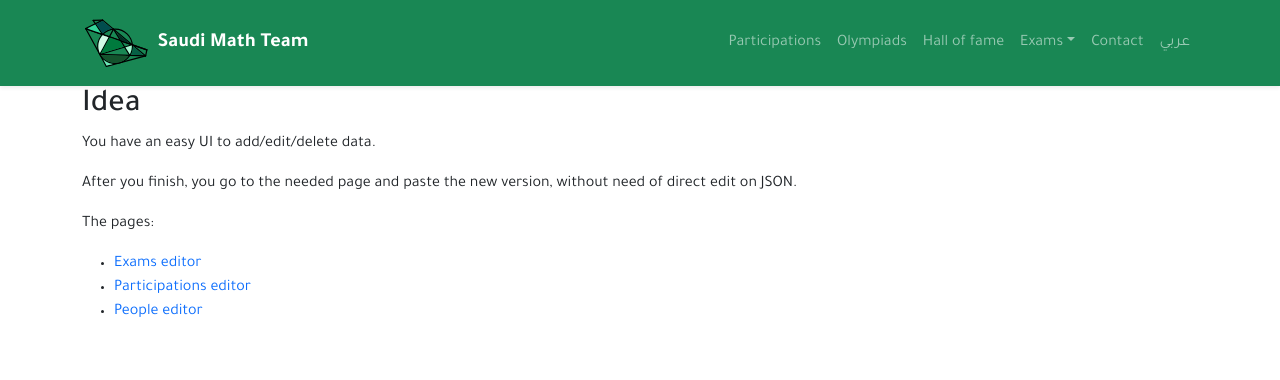
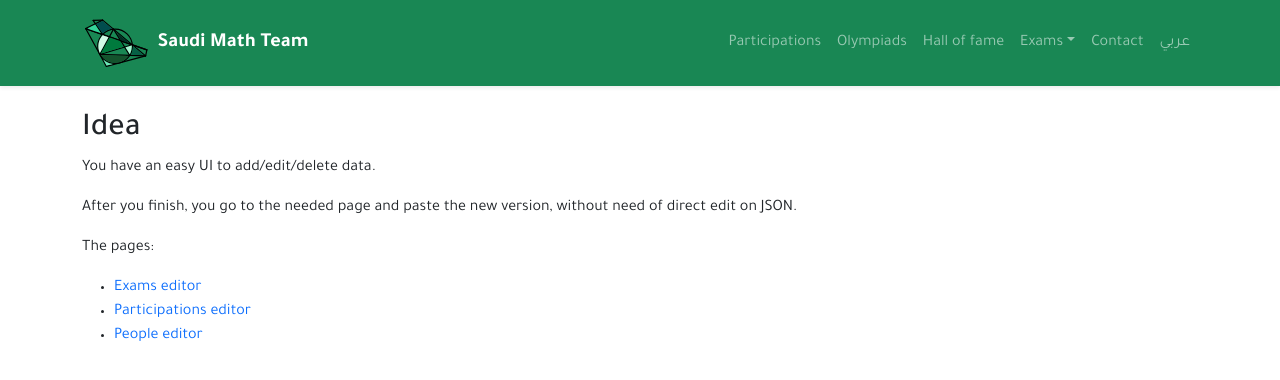
Before and after one commit to informatics-sa/math-website, a Jekyll site: the page built from root/editor/index.md, in a window 1280 px wide. Shown: the top 380 px of the page. Built offline with Jekyll 4.4.1, drawn with Linux system fonts in a browser that asks for light colours.

Commit message:
modified margins and made it global

```diff
--- a/root/_layouts/default.html
+++ b/root/_layouts/default.html
@@ -1,7 +1,7 @@
 ---
 layout: defaultnocontainer
 ---
-<div class="container">
+<div class="container mt-4">
     {{ content }}
 </div>
 <footer class="d-none w-100 mt-auto p-4">
--- a/root/_layouts/halloffame.html
+++ b/root/_layouts/halloffame.html
@@ -4,7 +4,7 @@ layout: default
 ---
 <div class="row p-3">
     <div class="col">
-        <div class="btn-group m-1" role="group" aria-label="Official vs All">
+        <div class="btn-group" role="group" aria-label="Official vs All">
             <input type="radio" class="btn-check" name="btnradio" id="official_inp" autocomplete="off" onclick="toggleOfficial();" checked>
             <label class="btn btn-outline-primary" for="official_inp">
                 {% if page.lang == "en" %}
@@ -25,7 +25,7 @@ layout: default
         </div>
     </div>
 
-    <table class="table table-striped table-bordered">
+    <table class="table table-striped table-bordered mt-2">
         <thead>
             {% if page.lang == "ar" %}
             <th>الترتيب</th>
--- a/root/_layouts/participations.html
+++ b/root/_layouts/participations.html
@@ -31,9 +31,9 @@ layout: default
 
 <div class="container-fluid px-3 px-lg-4">
 
-    <div class="row g-3 g-lg-4 mb-4 mt-1">
+    <div class="row g-3 g-lg-4 mb-4">
         <div class="col-12 col-md-6 col-lg-6">
-            <div class="row mb-4 mt-1">
+            <div class="row mb-4">
                 <div class="col-sm-2 col-md-2 col-lg">
                     <div class="card h-100 shadow-sm">
                         <div class="card-body text-center h3">
--- a/root/_layouts/person.html
+++ b/root/_layouts/person.html
@@ -4,7 +4,7 @@ usechartjs: true
 ---
 
 <div class="row">
-    <div class="col-md-6 col-sm-12 p-1 mt-3">
+    <div class="col-md-6 col-sm-12 p-1 ">
         {% if page.lang == "en" %}
         <ul>
             <h2>Name: {{ page.full_name }}</h2>
@@ -28,7 +28,7 @@ usechartjs: true
         {% endif %}
     </div>
     {% if page.participations.count > 0 %}
-    <div class="col-md-6 col-sm-12 p-1 mt-3">
+    <div class="col-md-6 col-sm-12 p-1 ">
         <table class="table table-bordered table-striped">
             <thead>
                 <th>{% if page.lang == "en" %} Name {% else %} الاسم {% endif %}</th>
```
